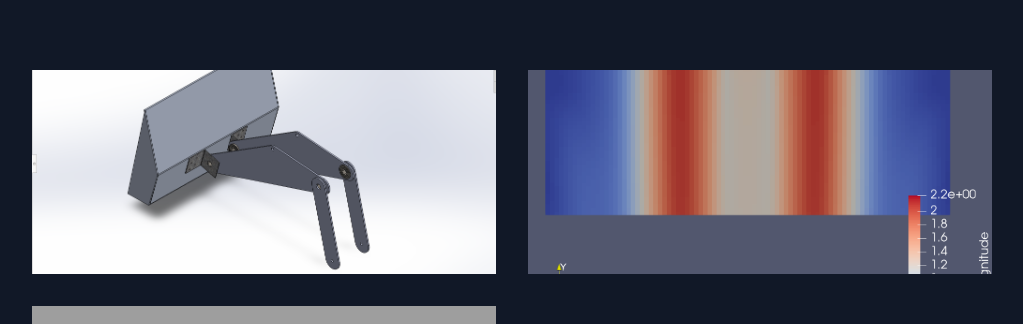
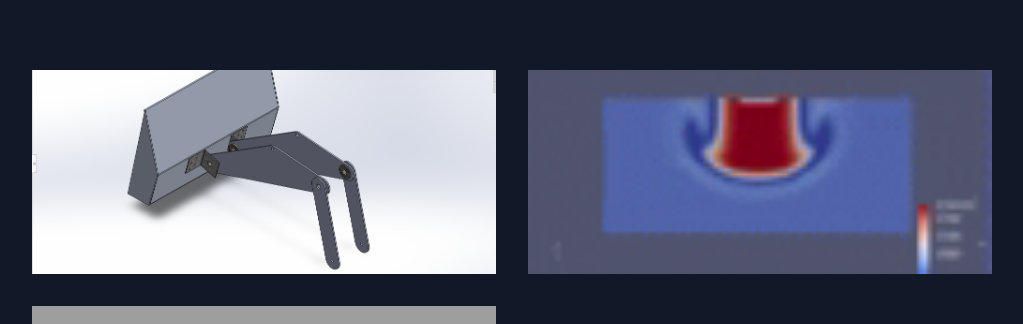
Before and after one commit to Magoon18/REACT, a React (Create React App) app in the folder my-portfolio/: page / in a window 1280 px wide. Shown: the part 1614-1938 px from the top of the page, without its empty margins (128-1151 px from the left). Built offline with nearby package versions, Linux system fonts and the light colour scheme; grey boxes are pictures that could not be loaded.

Commit message:
Added paraview gif

```diff
--- a/my-portfolio/src/data.js
+++ b/my-portfolio/src/data.js
@@ -11,7 +11,7 @@ export const projects = [
     subtitle: "OpenFOAM/Paraview",
     description:
       "Research to model the various gradients of hydrogen and oxygen jet flow combustion",
-    image: "./OpenFOAM.png",
+    image: "./Paraview.gif",
   },
   {
     title: "Portfolio",
```
Also changed, not shown: my-portfolio/public/Paraview.gif (added).
